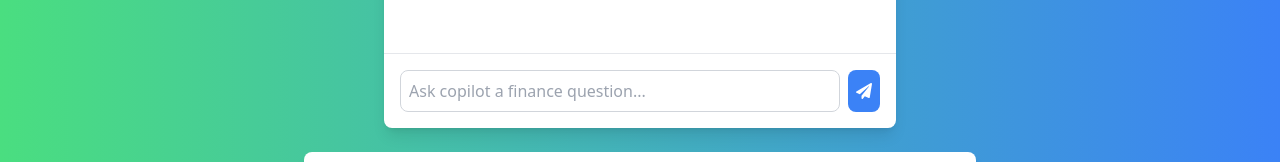
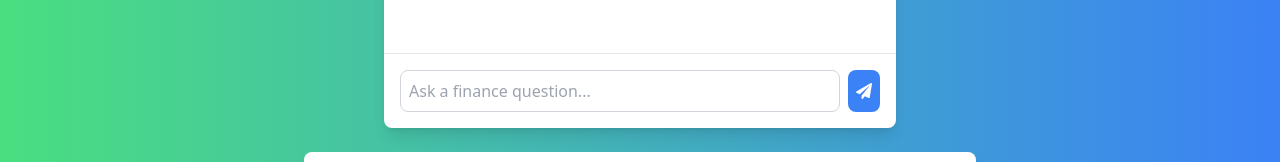
Before and after one commit to Yuli4n/Finance-Copilot-Demo, a React (Create React App) app: page / in a window 1280 px wide. Shown: the part 483-645 px from the top of the page. Built offline with nearby package versions, Linux system fonts and the light colour scheme.

Commit message:
Update App.js

```diff
--- a/src/App.js
+++ b/src/App.js
@@ -93,7 +93,7 @@ function App() {
             <input
               type="text"
               className="flex-1 p-2 border border-gray-300 rounded-lg outline-none"
-              placeholder="Ask copilot a finance question..."
+              placeholder="Ask a finance question..."
               value={input}
               onChange={(e) => setInput(e.target.value)}
               onKeyPress={(e) => e.key === 'Enter' && handleSendMessage()}
```
